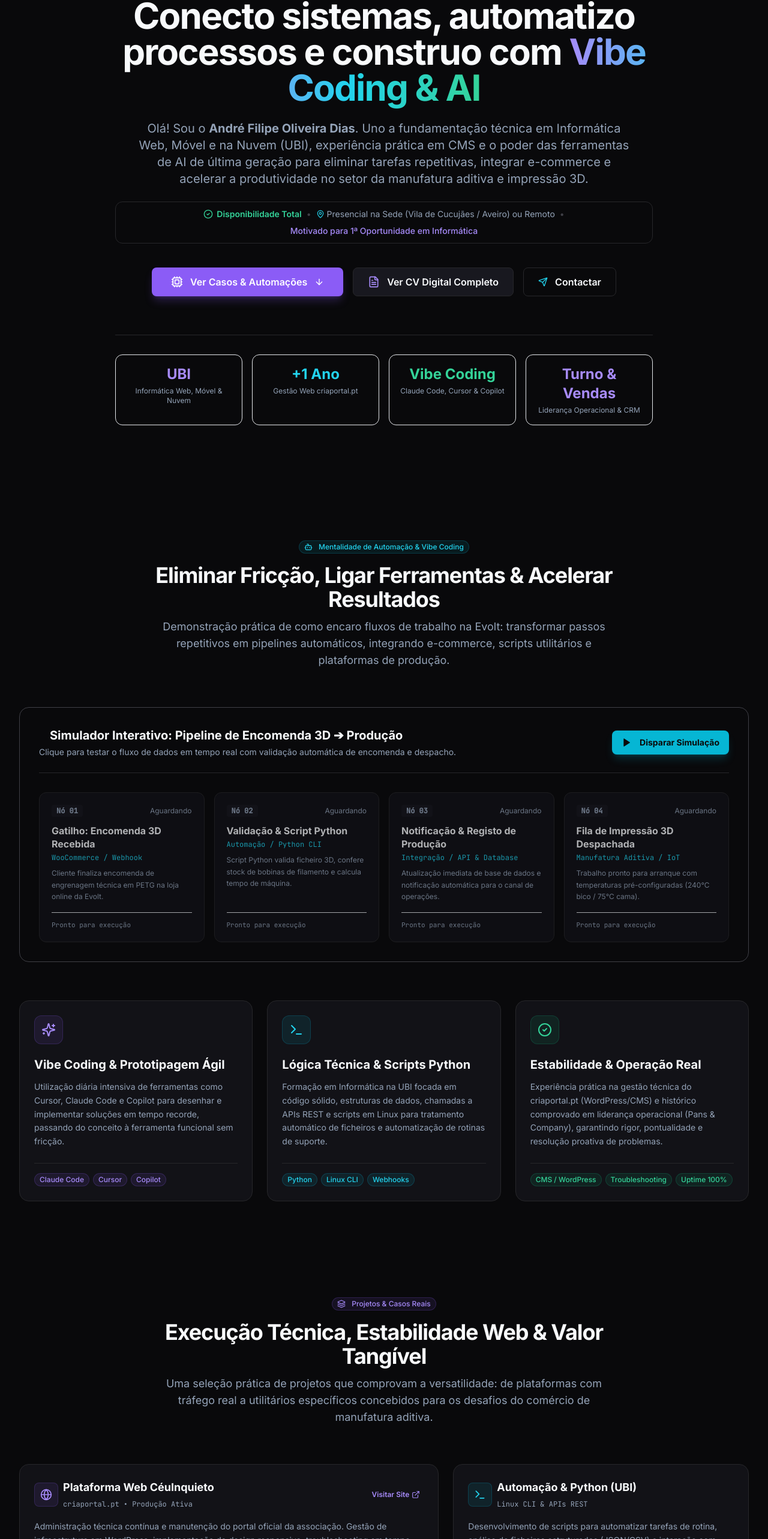
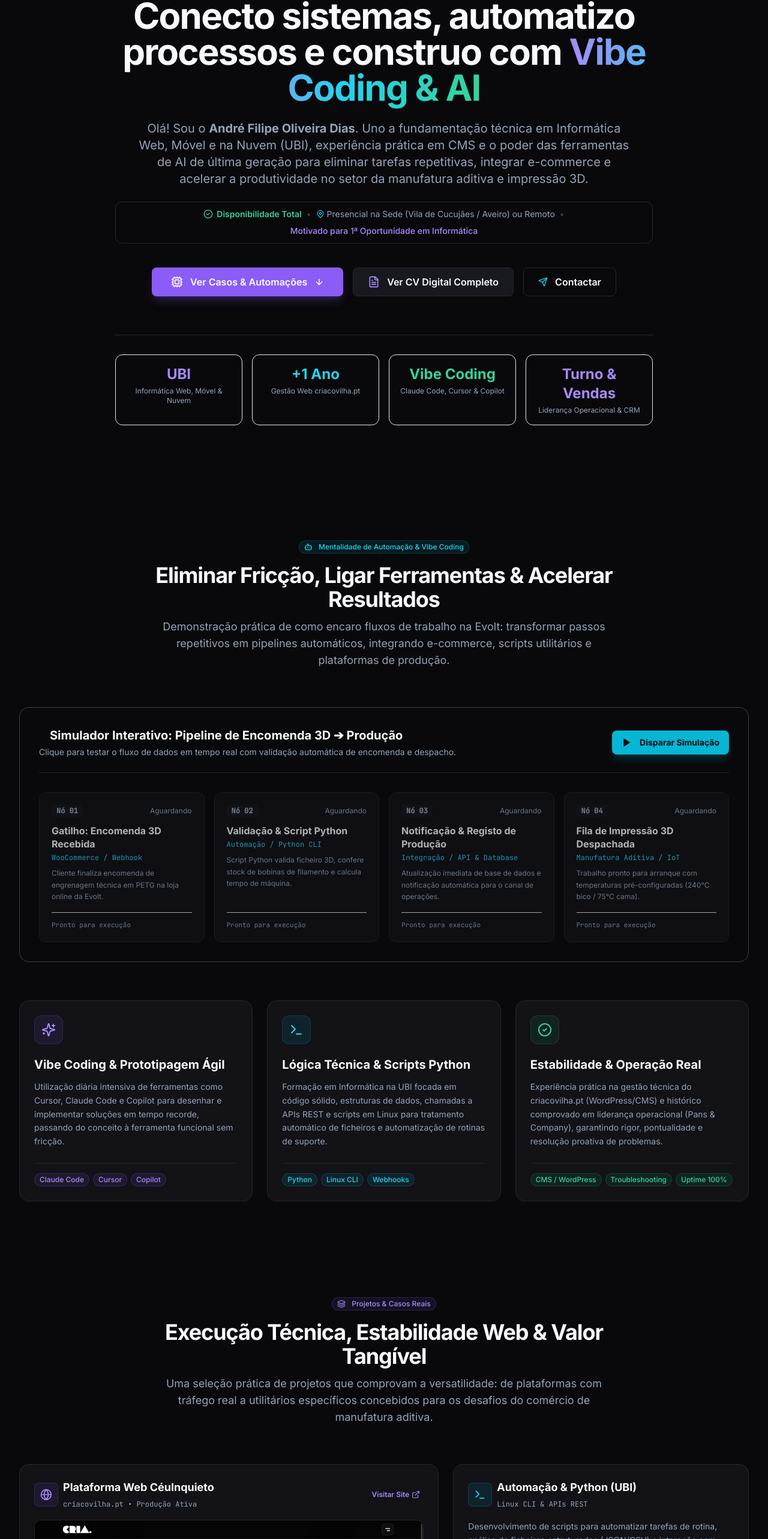
Before and after one commit to andyoliveiraa/website-evolt, a React (Vite) app: page / in a window 1280 px wide. Shown: the part 209-2775 px from the top of the page at 60% size. Built offline with nearby package versions, Linux system fonts and the light colour scheme; the HTML template or start-up script is replaced by a standard one.

Commit message:
feat: atualizar criaportal.pt para criacovilha.pt e adicionar print do website

```diff
--- a/src/components/sections/AutomationShowcase.tsx
+++ b/src/components/sections/AutomationShowcase.tsx
@@ -301,7 +301,7 @@ export function AutomationShowcase() {
             </div>
             <h3 className="text-xl font-bold text-text-main">Estabilidade & Operação Real</h3>
             <p className="text-text-muted text-sm mt-3 leading-relaxed">
-              Experiência prática na gestão técnica do criaportal.pt (WordPress/CMS) e histórico comprovado em liderança operacional
+              Experiência prática na gestão técnica do criacovilha.pt (WordPress/CMS) e histórico comprovado em liderança operacional
               (Pans & Company), garantindo rigor, pontualidade e resolução proativa de problemas.
             </p>
           </div>
--- a/src/components/sections/HeroSection.tsx
+++ b/src/components/sections/HeroSection.tsx
@@ -87,7 +87,7 @@ export function HeroSection({ onOpenCVModal }: HeroSectionProps) {
           </div>
           <div className="p-4 rounded-xl bg-surface/50 border border-border-subtle/50 text-center">
             <div className="text-2xl font-bold text-cyan-400">+1 Ano</div>
-            <div className="text-xs text-text-muted mt-1">Gestão Web criaportal.pt</div>
+            <div className="text-xs text-text-muted mt-1">Gestão Web criacovilha.pt</div>
           </div>
           <div className="p-4 rounded-xl bg-surface/50 border border-border-subtle/50 text-center">
             <div className="text-2xl font-bold text-emerald-400">Vibe Coding</div>
--- a/src/components/sections/ProjectsBento.tsx
+++ b/src/components/sections/ProjectsBento.tsx
@@ -43,7 +43,7 @@ export function ProjectsBento() {
 
       {/* Bento Grid Layout */}
       <div className="grid grid-cols-1 md:grid-cols-2 lg:grid-cols-12 gap-6">
-        {/* Card 1: CéuInquieto (criaportal.pt) - 7 cols */}
+        {/* Card 1: CéuInquieto (criacovilha.pt) - 7 cols */}
         <Card glow="violet" className="lg:col-span-7 flex flex-col justify-between">
           <div>
             <div className="flex items-center justify-between mb-4">
@@ -53,11 +53,11 @@ export function ProjectsBento() {
                 </div>
                 <div>
                   <h3 className="font-bold text-lg text-text-main">Plataforma Web CéuInquieto</h3>
-                  <span className="text-xs text-text-muted font-mono">criaportal.pt • Produção Ativa</span>
+                  <span className="text-xs text-text-muted font-mono">criacovilha.pt • Produção Ativa</span>
                 </div>
               </div>
               <a
-                href="https://criaportal.pt"
+                href="https://criacovilha.pt/"
                 target="_blank"
                 rel="noreferrer"
                 className="inline-flex items-center gap-1 text-xs text-violet-400 hover:text-violet-300 font-semibold p-1.5 rounded-lg hover:bg-surface-raised transition-colors"
@@ -67,12 +67,33 @@ export function ProjectsBento() {
               </a>
             </div>
 
-            <p className="text-sm text-text-muted leading-relaxed mt-4">
+            {/* Print / Screenshot do Website Real */}
+            <a
+              href="https://criacovilha.pt/"
+              target="_blank"
+              rel="noreferrer"
+              className="my-4 block relative rounded-xl overflow-hidden border border-border-subtle group/img hover:border-violet-500/40 transition-all shadow-md bg-black/40"
+            >
+              <img
+                src="/images/criacovilha-preview.png"
+                alt="Captura de ecrã do website oficial criacovilha.pt"
+                className="w-full h-44 sm:h-52 object-cover object-top transition-transform duration-500 group-hover/img:scale-105"
+                loading="lazy"
+              />
+              <div className="absolute inset-0 bg-gradient-to-t from-background/90 via-background/20 to-transparent flex items-end p-3">
+                <span className="text-[11px] font-mono text-violet-300 flex items-center gap-1.5 bg-surface/90 px-2.5 py-1 rounded-md border border-border-subtle backdrop-blur-sm shadow-sm">
+                  <ExternalLink className="w-3 h-3" aria-hidden="true" />
+                  https://criacovilha.pt/ • Ver Online
+                </span>
+              </div>
+            </a>
+
+            <p className="text-sm text-text-muted leading-relaxed mt-2">
               Administração técnica contínua e manutenção do portal oficial da associação. Gestão de infraestrutura em WordPress,
               implementação de design responsivo, troubleshooting em tempo real de plugins e sincronização multimédia com a redação.
             </p>
 
-            <div className="mt-5 space-y-2">
+            <div className="mt-4 space-y-2">
               {PROJECTS[0].impactMetrics.map((metric) => (
                 <div key={metric} className="flex items-center gap-2 text-xs text-text-main">
                   <span className="w-1.5 h-1.5 rounded-full bg-violet-400" />
--- a/src/data/candidateData.ts
+++ b/src/data/candidateData.ts
@@ -9,7 +9,7 @@ export const CANDIDATE: CandidateInfo = {
   linkedin: "https://linkedin.com/in/andre-filipe-oliveira-dias",
   workRegime: "Presencial na Sede (Vila de Cucujães / Aveiro) ou Regime Híbrido / Remoto",
   availabilityNote: "Total disponibilidade para início presencial imediato na sede em Vila de Cucujães. Motivado para abraçar a primeira oportunidade profissional na área de informática e sistemas digitais, trazendo dedicação máxima, facilidade de deslocação e forte apetência para aprender e acelerar processos com AI e automação.",
-  bio: "Profissional dinâmico com formação em Informática Web, Móvel e na Nuvem (UBI) e formação técnica em Comunicação & Marketing. Combino lógica de programação (Python, JavaScript, PHP, Linux), experiência real em administração técnica de CMS/WordPress (criaportal.pt) e utilização diária intensiva de ferramentas de Inteligência Artificial e Vibe Coding (Cursor, Claude Code, Copilot) para transformar ineficiências e tarefas repetitivas em fluxos digitais automatizados.",
+  bio: "Profissional dinâmico com formação em Informática Web, Móvel e na Nuvem (UBI) e formação técnica em Comunicação & Marketing. Combino lógica de programação (Python, JavaScript, PHP, Linux), experiência real em administração técnica de CMS/WordPress (criacovilha.pt) e utilização diária intensiva de ferramentas de Inteligência Artificial e Vibe Coding (Cursor, Claude Code, Copilot) para transformar ineficiências e tarefas repetitivas em fluxos digitais automatizados.",
 };
 
 export const EDUCATION: EducationItem[] = [
@@ -54,7 +54,7 @@ export const EXPERIENCES: ExperienceItem[] = [
     type: "Sistemas Web & Gestão Técnica",
     badgeColor: "violet",
     description: [
-      "Administração técnica e manutenção contínua do website oficial (criaportal.pt).",
+      "Administração técnica e manutenção contínua do website oficial (criacovilha.pt).",
       "Gestão de conteúdos via CMS WordPress, assegurando alta disponibilidade e integridade da infraestrutura.",
       "Aplicação de conhecimentos de design responsivo, troubleshooting de erros e articulação direta com a equipa criativa.",
       "Otimização de performance de carregamento e adaptação visual a diferentes dispositivos.",
@@ -125,7 +125,7 @@ export const SKILL_CATEGORIES: SkillCategory[] = [
     title: "Sistemas Web & Gestão de CMS",
     icon: "Globe",
     skills: [
-      { name: "WordPress & WooCommerce", level: "Avançado", context: "Administração prática contínua, catálogos, plugins e troubleshooting no criaportal.pt." },
+      { name: "WordPress & WooCommerce", level: "Avançado", context: "Administração prática contínua, catálogos, plugins e troubleshooting no criacovilha.pt." },
       { name: "HTML5 Semântico & CSS3 Moderno", level: "Avançado", context: "Estruturação sem div soup, flexbox, grid e padrões de acessibilidade WCAG." },
       { name: "Tailwind CSS & Design Tokens", level: "Intermédio", context: "Estilização modular rápida com paletas semânticas e Dark Mode nativo." },
       { name: "Ambiente Linux & Terminal", level: "Intermédio", context: "Gestão de permissões, navegação CLI, SSH, cron jobs e rotinas de sistema na UBI." },
@@ -157,14 +157,14 @@ export const SKILL_CATEGORIES: SkillCategory[] = [
 
 export const PROJECTS: ProjectItem[] = [
   {
-    id: "criaportal",
-    title: "Plataforma CéuInquieto (criaportal.pt)",
+    id: "criacovilha",
+    title: "Plataforma CéuInquieto (criacovilha.pt)",
     subtitle: "Administração Técnica, CMS & Infraestrutura Web",
     description: "Gestão contínua da infraestrutura e dos conteúdos do portal oficial da CéuInquieto. Foco em estabilidade, design responsivo, integração multimédia e troubleshooting imediato de erros.",
     tags: ["WordPress", "CMS", "Troubleshooting", "Design Responsivo", "Otimização Web"],
     category: "Web & CMS",
     impactMetrics: ["100% Uptime Mantido", "Adaptação Total a Dispositivos Móveis", "Suporte Contínuo à Equipa Editorial"],
-    link: "https://criaportal.pt",
+    link: "https://criacovilha.pt/",
     iconName: "Globe",
   },
   {
```
Also changed, not shown: public/images/criacovilha-preview.png (added), 1 other file (tests, documents, lock files or other folders).
